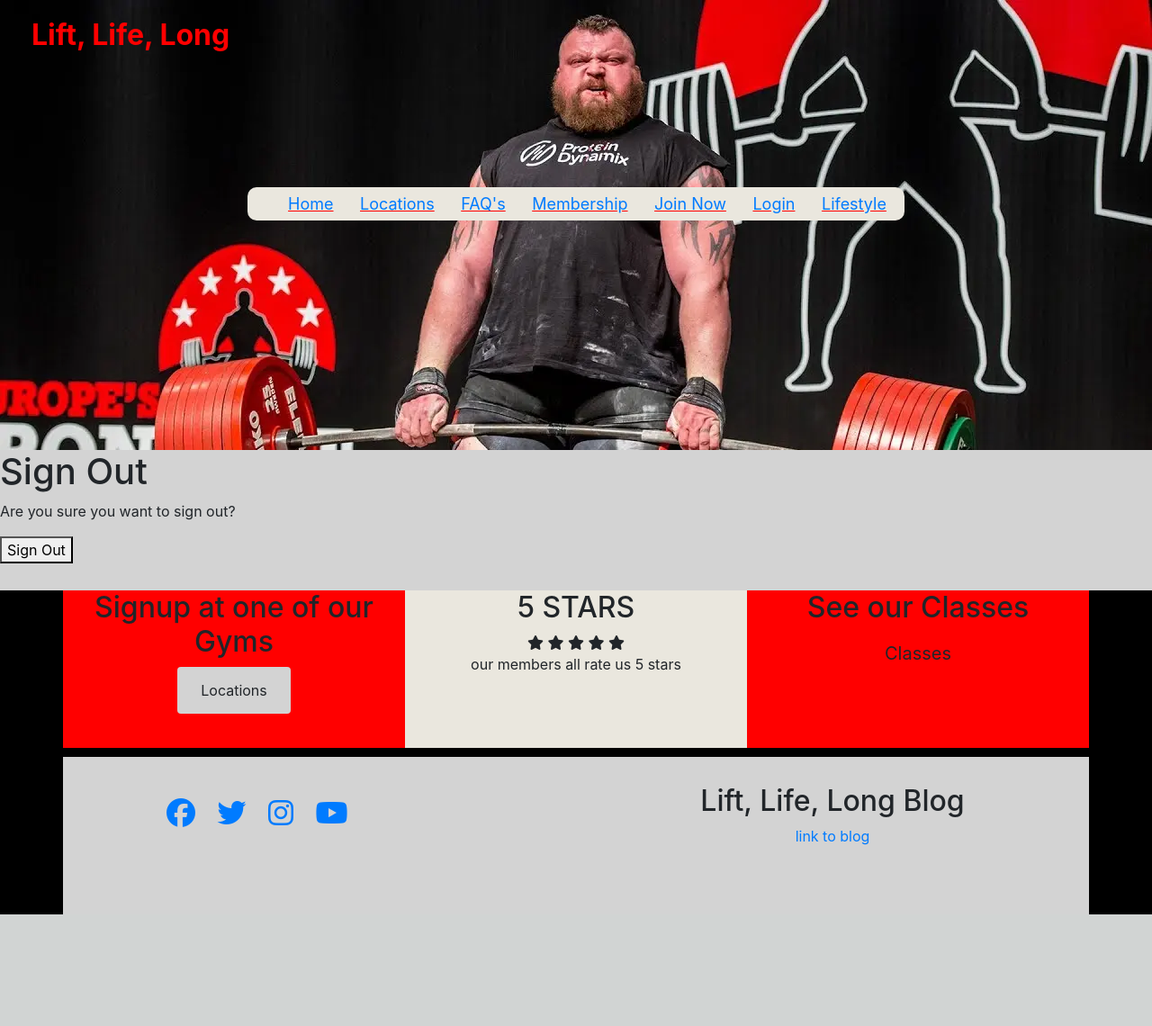
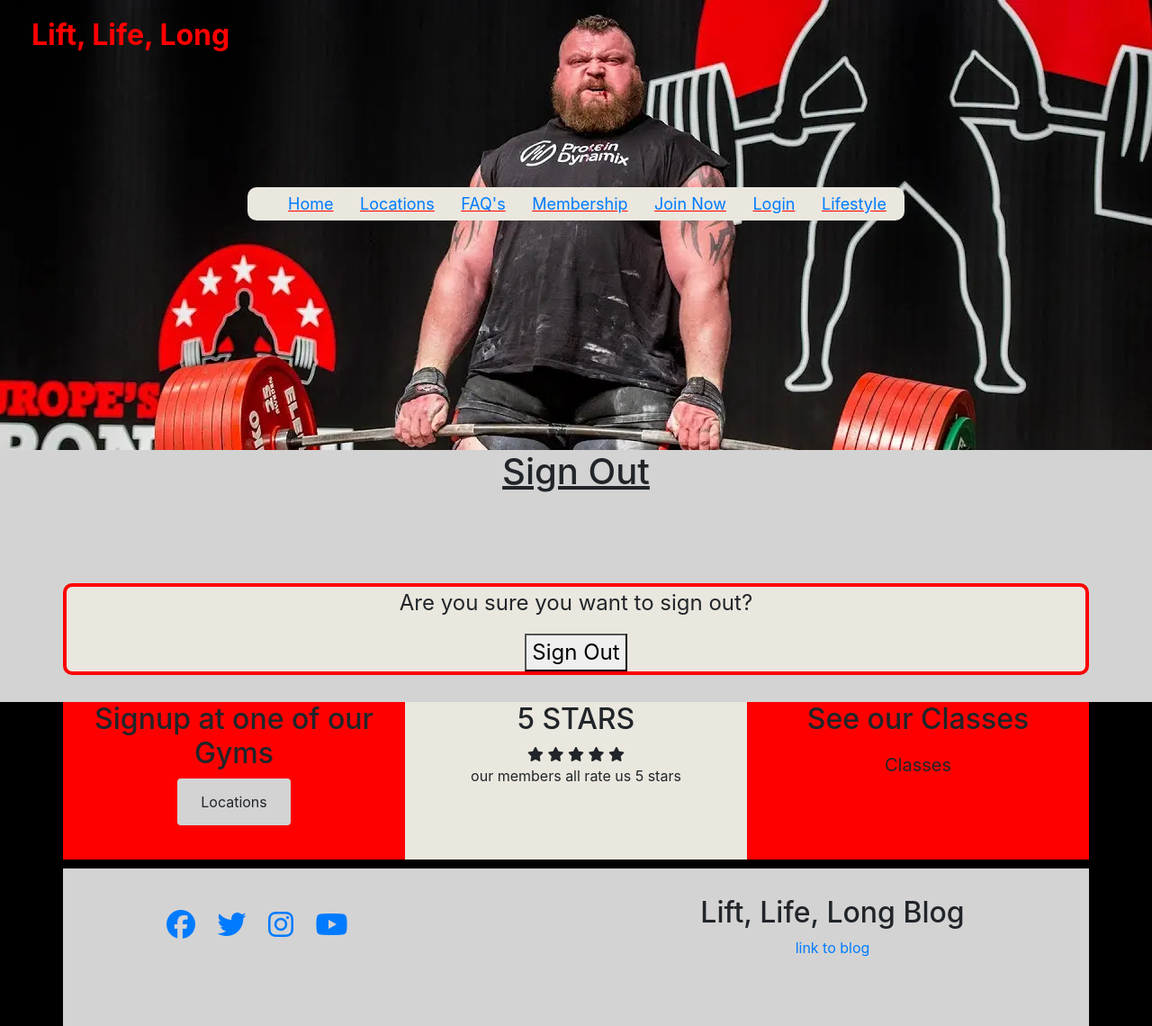
Before and after one commit to tWilltp/Project-5-e-commerce, a Django app: template templates/allauth/account/logout.html in a window 1280 px wide. Shown: the whole page at 90% size. Before the commit the page ends 1016 px from the top, so only its background shows below. Run offline with Django 3.2, Linux system fonts and the light colour scheme; the template is opened without the code that fills it: most values are stand-ins (such as "Sample title", 1, 10 or a date in 2020); some libraries are stand-ins or nearby versions.

Commit message:
added sign-out page styles, corrected grammar for index page

```diff
--- a/home/templates/home/index.html
+++ b/home/templates/home/index.html
@@ -68,7 +68,7 @@
             <p>"People ask me all the time, what is the secret to success? And I always tell them, well, the short version is, you got to have a 22-inch biceps.
                 And you gotta be able to kill predators with your bare hands and of course you got to have this charming Austrian accent. That’s a given.
                 The long version is that I actually always had five rules. You don’t need to be a bodybuilding champion, you don’t need to want to be an action hero or anything like that.
-                If you want to excel in whatever you do, those rules are for you. So my first rule is find your vision and follow it.""  - Arnold Schwarzenneger
+                If you want to excel in whatever you do, those rules are for you. So my first rule is find your vision and follow it."  - Arnold Schwarzenneger
             </p>
         </div>
         <div class="col-lg-8 col-md-6 col-sm-12 image-2">
--- a/static/css/base.css
+++ b/static/css/base.css
@@ -375,6 +375,21 @@ body {
     font-size: x-large;
 }
 
+/* logout page styles */
+
+.sign-out-title {
+    text-decoration: underline;
+    margin-bottom: 100px;
+}
+
+.sign-out-form {
+    font-size: x-large;
+    border: 4px solid;
+    border-color: red;
+    border-radius: 10px;
+    background-color: #eae7de;
+}
+
 /* lifestyle page styles */
 
 .lifestyle-header {
--- a/templates/allauth/account/logout.html
+++ b/templates/allauth/account/logout.html
@@ -5,17 +5,23 @@
 {% block head_title %}{% trans "Sign Out" %}{% endblock %}
 
 {% block content %}
-<h1>{% trans "Sign Out" %}</h1>
+<h1 class="text-center sign-out-title">{% trans "Sign Out" %}</h1>
 
+
+<div class="container text-center sign-out-form">
+    <div class="row">
+        <div class="col-12">
             <p>{% trans 'Are you sure you want to sign out?' %}</p>
 
             <form method="post" action="{% url 'account_logout' %}">
                 {% csrf_token %}
                 {% if redirect_field_value %}
-  <input type="hidden" name="{{ redirect_field_name }}" value="{{ redirect_field_value }}"/>
+                <input type="hidden" name="{{ redirect_field_name }}" value="{{ redirect_field_value }}" />
                 {% endif %}
                 <button type="submit">{% trans 'Sign Out' %}</button>
             </form>
-
+        </div>
+    </div>
+</div>
 
 {% endblock %}
```
Lines whose indentation alone changed are shown as unchanged.
